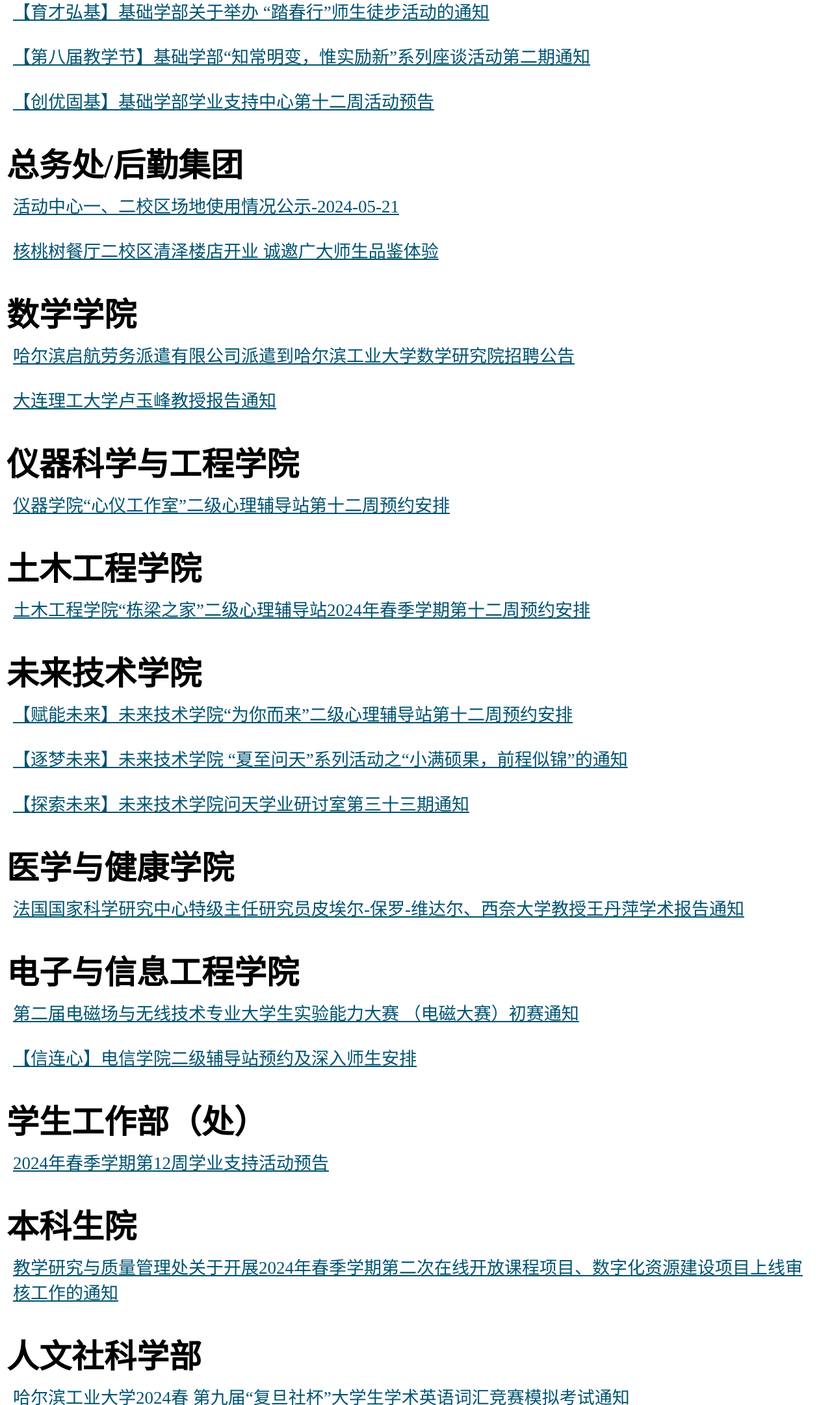
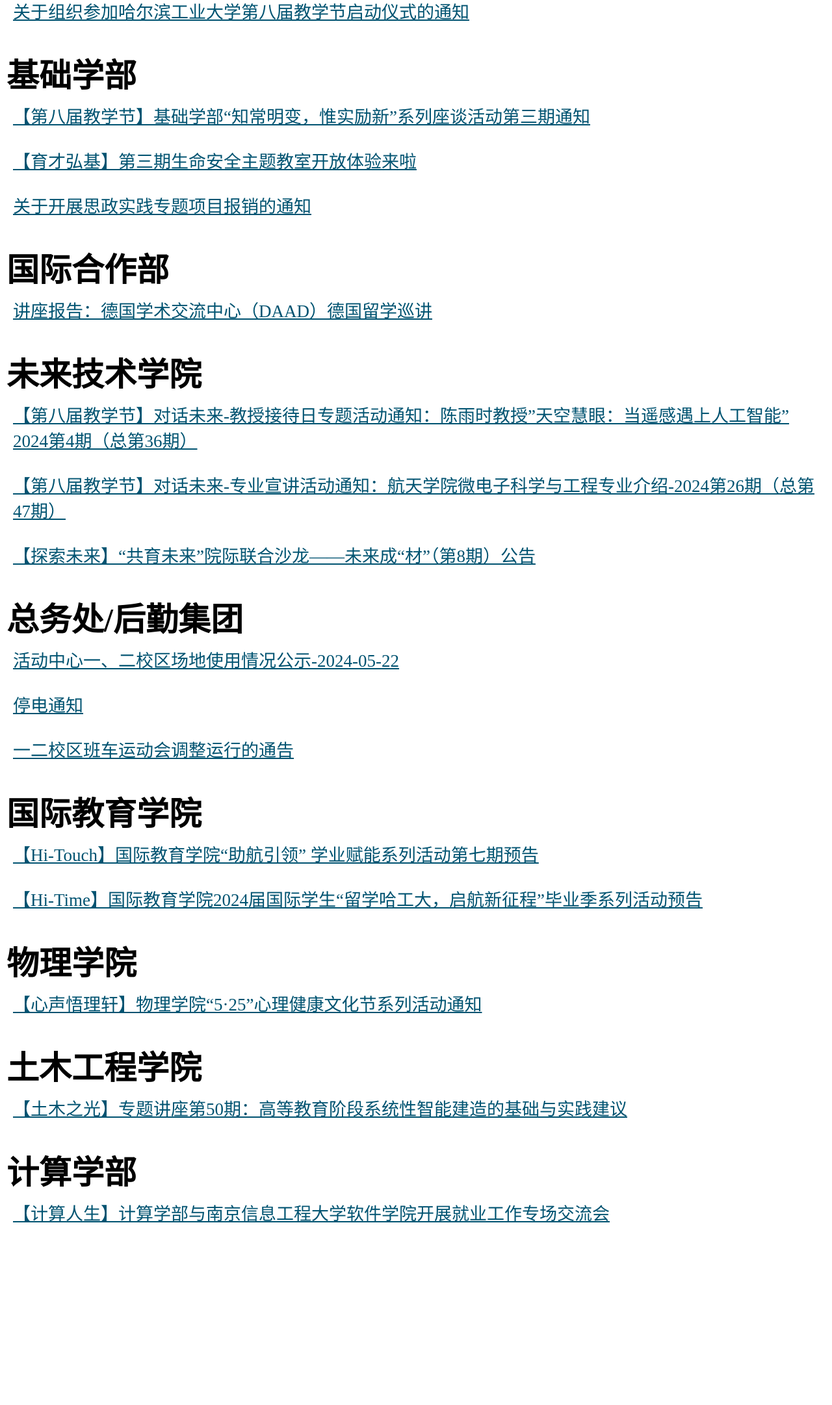
Before and after one commit to TBVAN1/tbvan.github.io, a plain HTML site: page index.html in a window 1280 px wide. Shown: the part 638-2800 px from the top of the page at 65% size. After the commit the page ends 2553 px from the top, so only its background shows below. Drawn offline with Linux system fonts and the light colour scheme.

Commit message:
Commit message from Python script

```diff
--- a/index.html
+++ b/index.html
@@ -28,10 +28,18 @@
     </div>
   </div>
 <div class="htmlpage-row">
-  <b class="c8997">建筑学院<br/></b>
+  <b class="c8997">材料科学与工程学院<br/></b>
   <div class="htmlpage-row">
     <div class="htmlpage-cell">
-      <a href="http://today.hit.edu.cn/article/2024/05/20/113292" class="c1717">建筑与设计学院“阳光小筑”二级心理辅导站第十二周预约安排<br/></a>
+      <a href="http://today.hit.edu.cn/article/2024/05/21/113328" class="c1717">【材苑心驿】关于举办材料学院5·25心理健康节系列活动通知<br/></a>
+    </div>
+  </div>
+</div>
+<div class="htmlpage-row">
+  <b class="c8997">研究生院<br/></b>
+  <div class="htmlpage-row">
+    <div class="htmlpage-cell">
+      <a href="http://today.hit.edu.cn/article/2024/05/21/113326" class="c1717">关于组织参加哈尔滨工业大学第八届教学节启动仪式的通知<br/></a>
     </div>
   </div>
 </div>
@@ -39,17 +47,43 @@
   <b class="c8997">基础学部<br/></b>
   <div class="htmlpage-row">
     <div class="htmlpage-cell">
-      <a href="http://today.hit.edu.cn/article/2024/05/20/113290" class="c1717">【育才弘基】基础学部关于举办 “踏春行”师生徒步活动的通知<br/></a>
+      <a href="http://today.hit.edu.cn/article/2024/05/21/113325" class="c1717">【第八届教学节】基础学部“知常明变，惟实励新”系列座谈活动第三期通知<br/></a>
     </div>
   </div>
   <div class="htmlpage-row">
     <div class="htmlpage-cell">
-      <a href="http://today.hit.edu.cn/article/2024/05/20/113268" class="c1717">【第八届教学节】基础学部“知常明变，惟实励新”系列座谈活动第二期通知<br/></a>
+      <a href="http://today.hit.edu.cn/article/2024/05/21/113323" class="c1717">【育才弘基】第三期生命安全主题教室开放体验来啦<br/></a>
     </div>
   </div>
   <div class="htmlpage-row">
     <div class="htmlpage-cell">
-      <a href="http://today.hit.edu.cn/article/2024/05/20/113256" class="c1717">【创优固基】基础学部学业支持中心第十二周活动预告<br/></a>
+      <a href="http://today.hit.edu.cn/article/2024/05/21/113312" class="c1717">关于开展思政实践专题项目报销的通知<br/></a>
+    </div>
+  </div>
+</div>
+<div class="htmlpage-row">
+  <b class="c8997">国际合作部<br/></b>
+  <div class="htmlpage-row">
+    <div class="htmlpage-cell">
+      <a href="http://today.hit.edu.cn/article/2024/05/21/113322" class="c1717">讲座报告：德国学术交流中心（DAAD）德国留学巡讲<br/></a>
+    </div>
+  </div>
+</div>
+<div class="htmlpage-row">
+  <b class="c8997">未来技术学院<br/></b>
+  <div class="htmlpage-row">
+    <div class="htmlpage-cell">
+      <a href="http://today.hit.edu.cn/article/2024/05/21/113321" class="c1717">【第八届教学节】对话未来-教授接待日专题活动通知：陈雨时教授”天空慧眼：当遥感遇上人工智能”2024第4期（总第36期）<br/></a>
+    </div>
+  </div>
+  <div class="htmlpage-row">
+    <div class="htmlpage-cell">
+      <a href="http://today.hit.edu.cn/article/2024/05/21/113320" class="c1717">【第八届教学节】对话未来-专业宣讲活动通知：航天学院微电子科学与工程专业介绍-2024第26期（总第47期）<br/></a>
+    </div>
+  </div>
+  <div class="htmlpage-row">
+    <div class="htmlpage-cell">
+      <a href="http://today.hit.edu.cn/article/2024/05/21/113314" class="c1717">【探索未来】“共育未来”院际联合沙龙——未来成“材”（第8期）公告<br/></a>
     </div>
   </div>
 </div>
@@ -57,33 +91,38 @@
   <b class="c8997">总务处/后勤集团<br/></b>
   <div class="htmlpage-row">
     <div class="htmlpage-cell">
-      <a href="http://today.hit.edu.cn/article/2024/05/20/113283" class="c1717">活动中心一、二校区场地使用情况公示-2024-05-21<br/></a>
+      <a href="http://today.hit.edu.cn/article/2024/05/21/113317" class="c1717">活动中心一、二校区场地使用情况公示-2024-05-22<br/></a>
     </div>
   </div>
   <div class="htmlpage-row">
     <div class="htmlpage-cell">
-      <a href="http://today.hit.edu.cn/article/2024/05/20/113276" class="c1717">核桃树餐厅二校区清泽楼店开业 诚邀广大师生品鉴体验<br/></a>
+      <a href="http://today.hit.edu.cn/article/2024/05/21/113316" class="c1717">停电通知<br/></a>
+    </div>
+  </div>
+  <div class="htmlpage-row">
+    <div class="htmlpage-cell">
+      <a href="http://today.hit.edu.cn/article/2024/05/21/113315" class="c1717">一二校区班车运动会调整运行的通告<br/></a>
     </div>
   </div>
 </div>
 <div class="htmlpage-row">
-  <b class="c8997">数学学院<br/></b>
+  <b class="c8997">国际教育学院<br/></b>
   <div class="htmlpage-row">
     <div class="htmlpage-cell">
-      <a href="http://today.hit.edu.cn/article/2024/05/20/113281" class="c1717">哈尔滨启航劳务派遣有限公司派遣到哈尔滨工业大学数学研究院招聘公告<br/></a>
+      <a href="http://today.hit.edu.cn/article/2024/05/21/113309" class="c1717">【Hi-Touch】国际教育学院“助航引领” 学业赋能系列活动第七期预告<br/></a>
     </div>
   </div>
   <div class="htmlpage-row">
     <div class="htmlpage-cell">
-      <a href="http://today.hit.edu.cn/article/2024/05/20/113255" class="c1717">大连理工大学卢玉峰教授报告通知<br/></a>
+      <a href="http://today.hit.edu.cn/article/2024/05/21/113308" class="c1717">【Hi-Time】国际教育学院2024届国际学生“留学哈工大，启航新征程”毕业季系列活动预告<br/></a>
     </div>
   </div>
 </div>
 <div class="htmlpage-row">
-  <b class="c8997">仪器科学与工程学院<br/></b>
+  <b class="c8997">物理学院<br/></b>
   <div class="htmlpage-row">
     <div class="htmlpage-cell">
-      <a href="http://today.hit.edu.cn/article/2024/05/20/113279" class="c1717">仪器学院“心仪工作室”二级心理辅导站第十二周预约安排<br/></a>
+      <a href="http://today.hit.edu.cn/article/2024/05/21/113307" class="c1717">【心声悟理轩】物理学院“5·25”心理健康文化节系列活动通知<br/></a>
     </div>
   </div>
 </div>
@@ -91,99 +130,7 @@
   <b class="c8997">土木工程学院<br/></b>
   <div class="htmlpage-row">
     <div class="htmlpage-cell">
-      <a href="http://today.hit.edu.cn/article/2024/05/20/113275" class="c1717">土木工程学院“栋梁之家”二级心理辅导站2024年春季学期第十二周预约安排<br/></a>
-    </div>
-  </div>
-</div>
-<div class="htmlpage-row">
-  <b class="c8997">未来技术学院<br/></b>
-  <div class="htmlpage-row">
-    <div class="htmlpage-cell">
-      <a href="http://today.hit.edu.cn/article/2024/05/20/113274" class="c1717">【赋能未来】未来技术学院“为你而来”二级心理辅导站第十二周预约安排<br/></a>
-    </div>
-  </div>
-  <div class="htmlpage-row">
-    <div class="htmlpage-cell">
-      <a href="http://today.hit.edu.cn/article/2024/05/20/113266" class="c1717">【逐梦未来】未来技术学院 “夏至问天”系列活动之“小满硕果，前程似锦”的通知<br/></a>
-    </div>
-  </div>
-  <div class="htmlpage-row">
-    <div class="htmlpage-cell">
-      <a href="http://today.hit.edu.cn/article/2024/05/20/113262" class="c1717">【探索未来】未来技术学院问天学业研讨室第三十三期通知<br/></a>
-    </div>
-  </div>
-</div>
-<div class="htmlpage-row">
-  <b class="c8997">医学与健康学院<br/></b>
-  <div class="htmlpage-row">
-    <div class="htmlpage-cell">
-      <a href="http://today.hit.edu.cn/article/2024/05/20/113272" class="c1717">法国国家科学研究中心特级主任研究员皮埃尔-保罗-维达尔、西奈大学教授王丹萍学术报告通知<br/></a>
-    </div>
-  </div>
-</div>
-<div class="htmlpage-row">
-  <b class="c8997">电子与信息工程学院<br/></b>
-  <div class="htmlpage-row">
-    <div class="htmlpage-cell">
-      <a href="http://today.hit.edu.cn/article/2024/05/20/113271" class="c1717">第二届电磁场与无线技术专业大学生实验能力大赛 （电磁大赛）初赛通知<br/></a>
-    </div>
-  </div>
-  <div class="htmlpage-row">
-    <div class="htmlpage-cell">
-      <a href="http://today.hit.edu.cn/article/2024/05/20/113264" class="c1717">【信连心】电信学院二级辅导站预约及深入师生安排<br/></a>
-    </div>
-  </div>
-</div>
-<div class="htmlpage-row">
-  <b class="c8997">学生工作部（处）<br/></b>
-  <div class="htmlpage-row">
-    <div class="htmlpage-cell">
-      <a href="http://today.hit.edu.cn/article/2024/05/20/113246" class="c1717">2024年春季学期第12周学业支持活动预告<br/></a>
-    </div>
-  </div>
-</div>
-<div class="htmlpage-row">
-  <b class="c8997">本科生院<br/></b>
-  <div class="htmlpage-row">
-    <div class="htmlpage-cell">
-      <a href="http://today.hit.edu.cn/article/2024/05/20/113263" class="c1717">教学研究与质量管理处关于开展2024年春季学期第二次在线开放课程项目、数字化资源建设项目上线审核工作的通知<br/></a>
-    </div>
-  </div>
-</div>
-<div class="htmlpage-row">
-  <b class="c8997">人文社科学部<br/></b>
-  <div class="htmlpage-row">
-    <div class="htmlpage-cell">
-      <a href="http://today.hit.edu.cn/article/2024/05/20/113261" class="c1717">哈尔滨工业大学2024春 第九届“复旦社杯”大学生学术英语词汇竞赛模拟考试通知<br/></a>
-    </div>
-  </div>
-  <div class="htmlpage-row">
-    <div class="htmlpage-cell">
-      <a href="http://today.hit.edu.cn/article/2024/05/20/113254" class="c1717">人文社科学部“心启点”二级心理辅导站第十二周预约安排<br/></a>
-    </div>
-  </div>
-</div>
-<div class="htmlpage-row">
-  <b class="c8997">卓越工程师学院<br/></b>
-  <div class="htmlpage-row">
-    <div class="htmlpage-cell">
-      <a href="http://today.hit.edu.cn/article/2024/05/20/113252" class="c1717">【卓越韶华】卓越工程师学院“卓越之翼”校企联合二级心理辅导站第十二周预约安排<br/></a>
-    </div>
-  </div>
-</div>
-<div class="htmlpage-row">
-  <b class="c8997">国际教育学院<br/></b>
-  <div class="htmlpage-row">
-    <div class="htmlpage-cell">
-      <a href="http://today.hit.edu.cn/article/2024/05/20/113251" class="c1717">【Hi-Touch】国际教育学院“五洲之家”二级心理辅导站2024年春季学期第12周预约安排<br/></a>
-    </div>
-  </div>
-</div>
-<div class="htmlpage-row">
-  <b class="c8997">能源科学与工程学院<br/></b>
-  <div class="htmlpage-row">
-    <div class="htmlpage-cell">
-      <a href="http://today.hit.edu.cn/article/2024/05/20/113250" class="c1717">能源学院“心晴驿站”二级心理辅导站第十二周预约安排<br/></a>
+      <a href="http://today.hit.edu.cn/article/2024/05/21/113304" class="c1717">【土木之光】专题讲座第50期：高等教育阶段系统性智能建造的基础与实践建议<br/></a>
     </div>
   </div>
 </div>
@@ -191,15 +138,7 @@
   <b class="c8997">计算学部<br/></b>
   <div class="htmlpage-row">
     <div class="htmlpage-cell">
-      <a href="http://today.hit.edu.cn/article/2024/05/20/113248" class="c1717">【心·悦，相约】计算学部心理辅导站第十二周预约安排<br/></a>
-    </div>
-  </div>
-</div>
-<div class="htmlpage-row">
-  <b class="c8997">图书馆<br/></b>
-  <div class="htmlpage-row">
-    <div class="htmlpage-cell">
-      <a href="http://today.hit.edu.cn/article/2024/05/20/113247" class="c1717">经典电影赏析 | 主题电影展播：纪录片<br/></a>
+      <a href="http://today.hit.edu.cn/article/2024/05/21/113300" class="c1717">【计算人生】计算学部与南京信息工程大学软件学院开展就业工作专场交流会<br/></a>
     </div>
   </div>
 </div>
```
